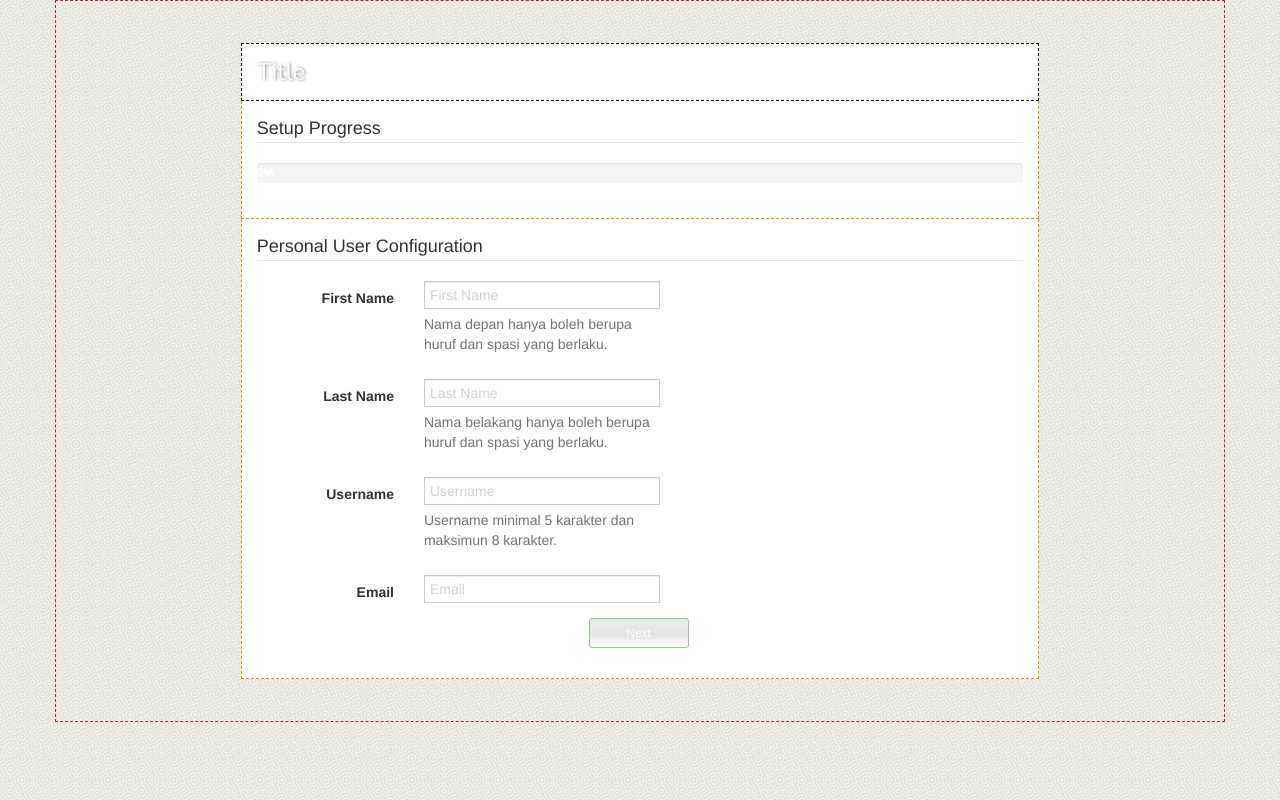
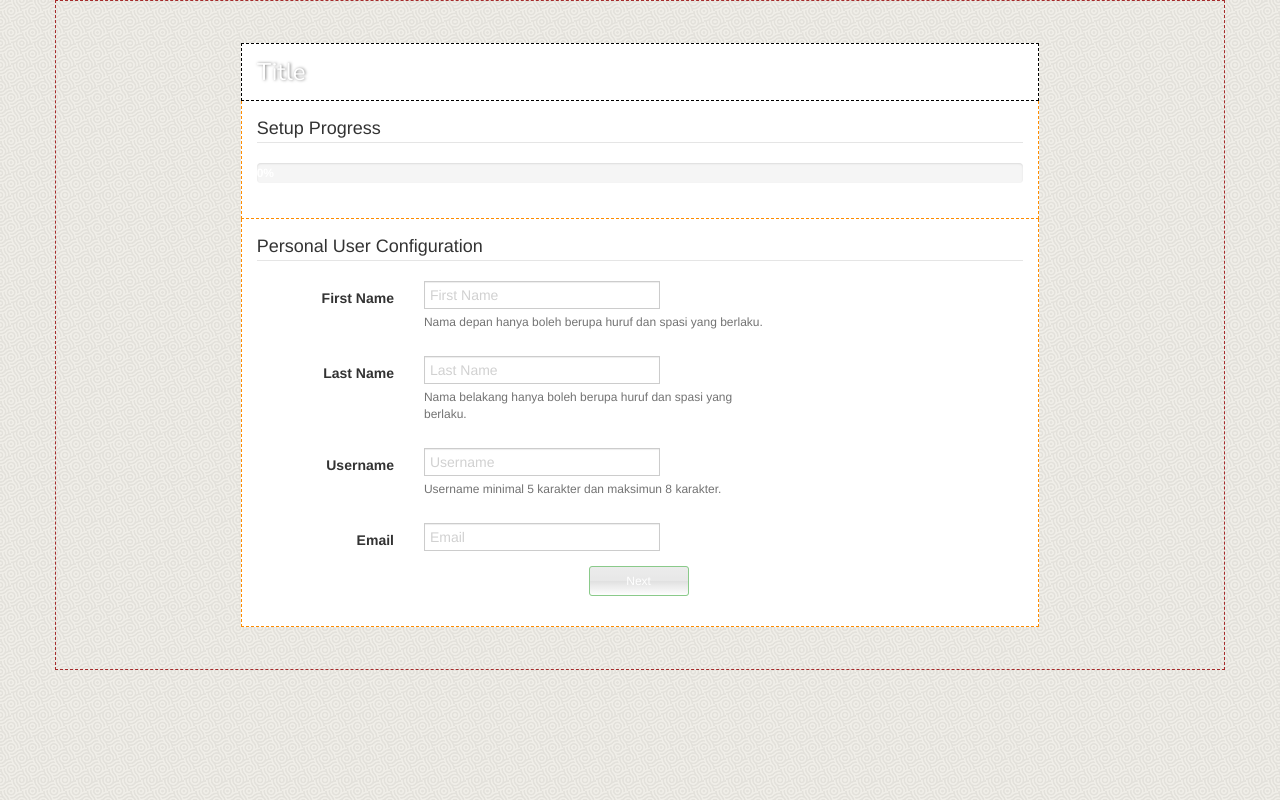
Before and after one commit to jeffryang24/yankey, a CodeIgniter app: page /index.php/installer/index in a window 1280 px wide. Run offline with CodeIgniter, Linux system fonts and the light colour scheme; style sheets or scripts are compiled from the project's sources.

Commit message:
add some fix for page-1 help block _initVersion 0.0.1 _initDate 03-31-2015

```diff
--- a/resources/css/installer.css
+++ b/resources/css/installer.css
@@ -35,21 +35,6 @@ div#header{
     border-right: 1px dashed darkorange;
     background-color: white;
 }
-/**** Code Save for review angular.js animation
-.pageAnimation{
-    transition: ease-in-out 0.5s all;
-    opacity: 1;
-}
-
-.pageAnimation.ng-hide{
-    opacity: 0;
-}
-***/
-
-/*.pageAnimation.ng-hide{
-    opacity: 0;
-}*/
-/** End General CSS **/
 
 /** Extended **/
 .col-md-8{
@@ -146,4 +131,9 @@ div#header{
 .fixHelpBlockInMaxMinSpend{
     margin-left: 260px;
 }
+
+.fixHelpPage1{
+    width: 350px;
+    font-size: 12px;
+}
 /** End Custom Class **/
```
